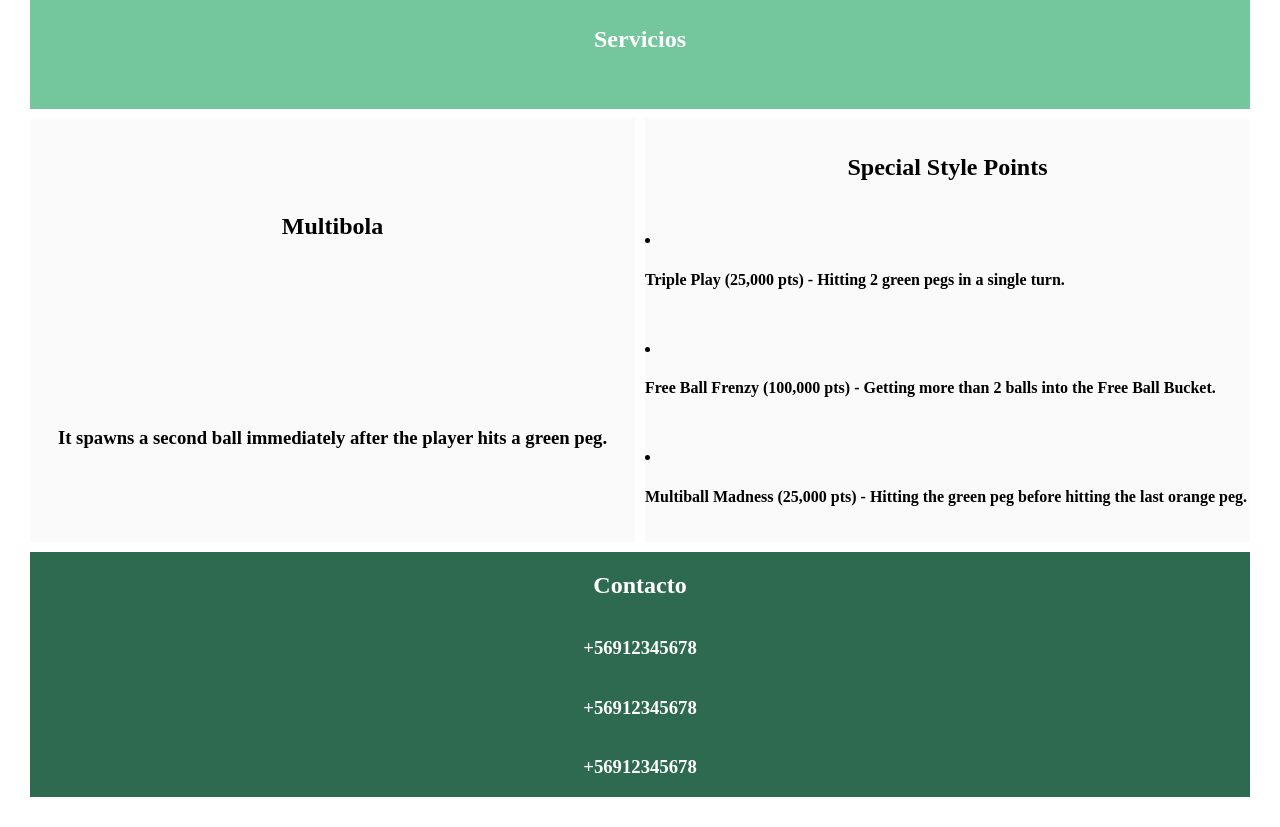
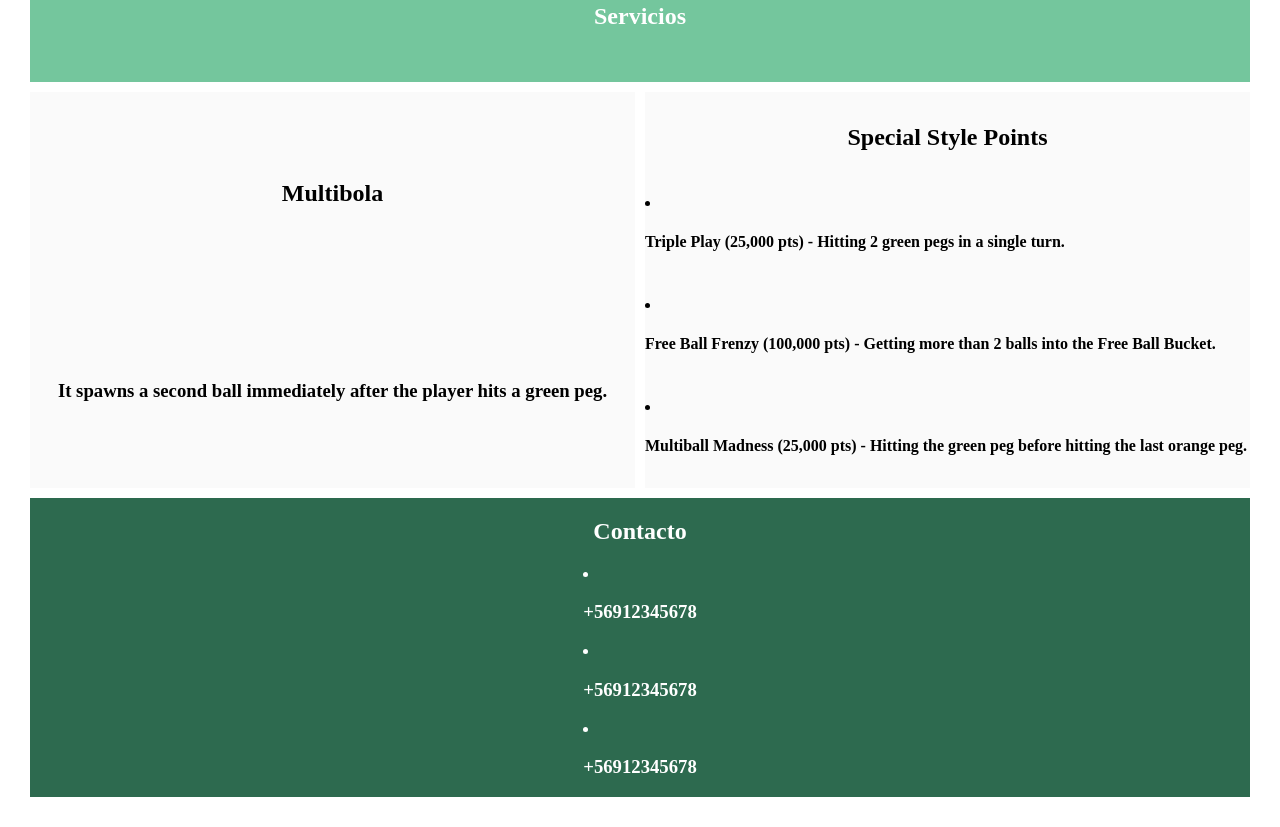
Before and after one commit to pipefs/TI3031_ES01_FELIPE_SALINAS, a plain HTML site: page index.html in a window 1280 px wide. Shown: the part 833-1660 px from the top of the page. Drawn offline with Linux system fonts and the light colour scheme.

Commit message:
Añadir links y cambiar cosas sin tanta importancia del HTML.

```diff
--- a/index.html
+++ b/index.html
@@ -4,7 +4,7 @@
 <head>
     <meta charset="UTF-8">
     <meta name="viewport" content="width=device-width, initial-scale=1.0">
-    <title>Document</title>
+    <title>Evaluación 1</title>
     <link rel="stylesheet" href="styles.css">
 </head>
 
@@ -57,9 +57,9 @@
     </section>
     <footer>
         <h2>Contacto</h2>
-        <h3>+56912345678</h3>
-        <h3>+56912345678</h3>
-        <h3>+56912345678</h3>
+        <li><h3>+56912345678</h3></li>
+        <li><h3>+56912345678</h3></li>
+        <li><h3>+56912345678</h3></li>
     </footer>
 </body>
 
```
Also changed, not shown: links.txt (added).
